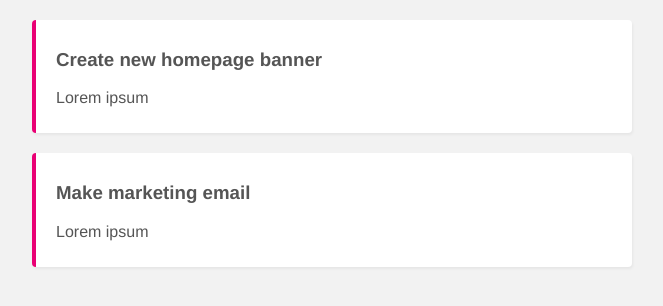
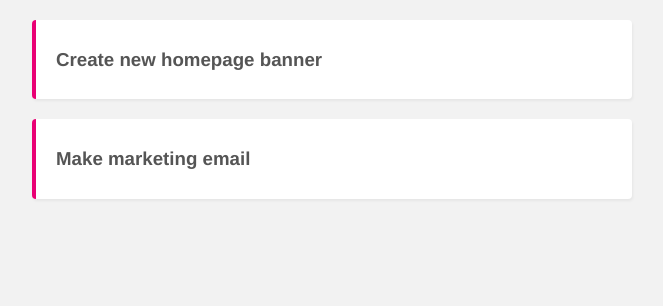
Before and after one commit to alex197925/project-planner-vuejs, a Vue app: page / in a window 1280 px wide. Shown: the top 306 px of the page, without its empty margins (308-971 px from the left). Built offline with nearby package versions, Linux system fonts and the light colour scheme; data requests are answered from the project's data file.

Commit message:
Hidding details us default and show on click

```diff
--- a/src/components/SingleProject.vue
+++ b/src/components/SingleProject.vue
@@ -3,17 +3,29 @@
 <template>
   <div class="project">
     <div class="actions">
-      <h3>{{ project.title }}</h3>
+      <h3 @click="toggleText">{{ project.title }}</h3>
       <!-- Here will be all icons  -->
     </div>
     <div class="details">
-      <p>{{ project.details }}</p>
+      <p v-if="isHidden">{{ project.details }}</p>
     </div>
   </div>
 </template>
 
 <script>
 export default {
+  data() {
+    return {
+      isHidden: false,
+    };
+  },
+
+  methods: {
+    toggleText() {
+      this.isHidden = !this.isHidden;
+    },
+  },
+
   props: ["project"],
 };
 </script>
```
